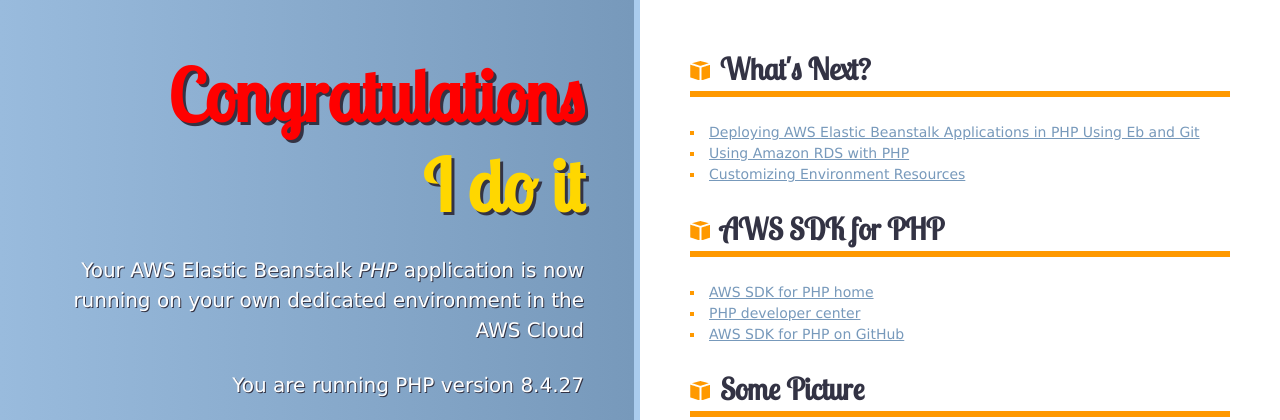
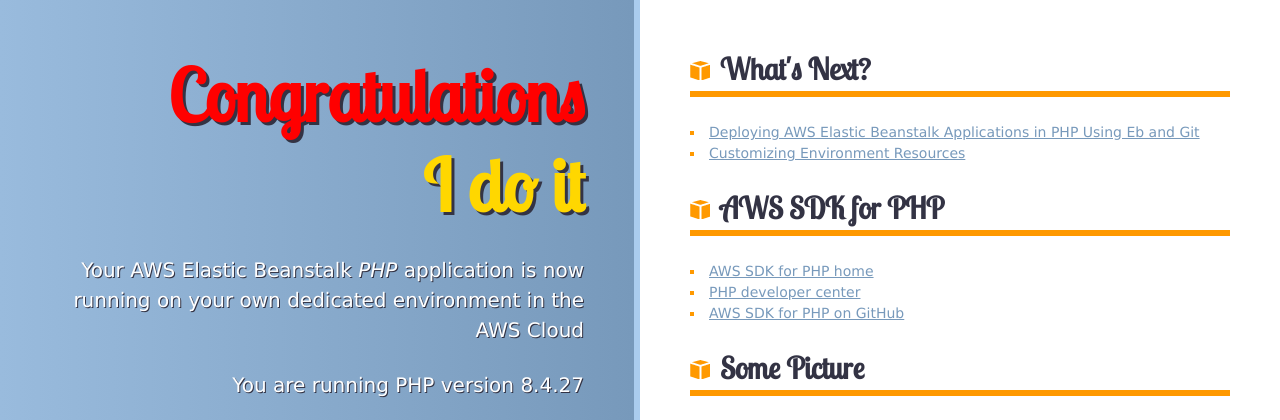
Before and after one commit to evgeniypolyakou/php-app-for-jenkins, a PHP site: page / in a window 1280 px wide; the page is wider, and only the part inside the window is pictured. Shown: the top 420 px of that part. Run offline with PHP 8.4, Linux system fonts and the light colour scheme.

Commit message:
Third version

```diff
--- a/index.php
+++ b/index.php
@@ -32,7 +32,6 @@ else
         <h2>What's Next?</h2>
         <ul>
             <li><a href="http://docs.amazonwebservices.com/elasticbeanstalk/latest/dg/create_deploy_PHP_eb.html">Deploying AWS Elastic Beanstalk Applications in PHP Using Eb and Git</a></li>
-            <li><a href="http://docs.amazonwebservices.com/elasticbeanstalk/latest/dg/create_deploy_PHP.rds.html">Using Amazon RDS with PHP</a>
             <li><a href="http://docs.amazonwebservices.com/elasticbeanstalk/latest/dg/customize-containers-resources.html">Customizing Environment Resources</a></li>
         </ul>
 
```
